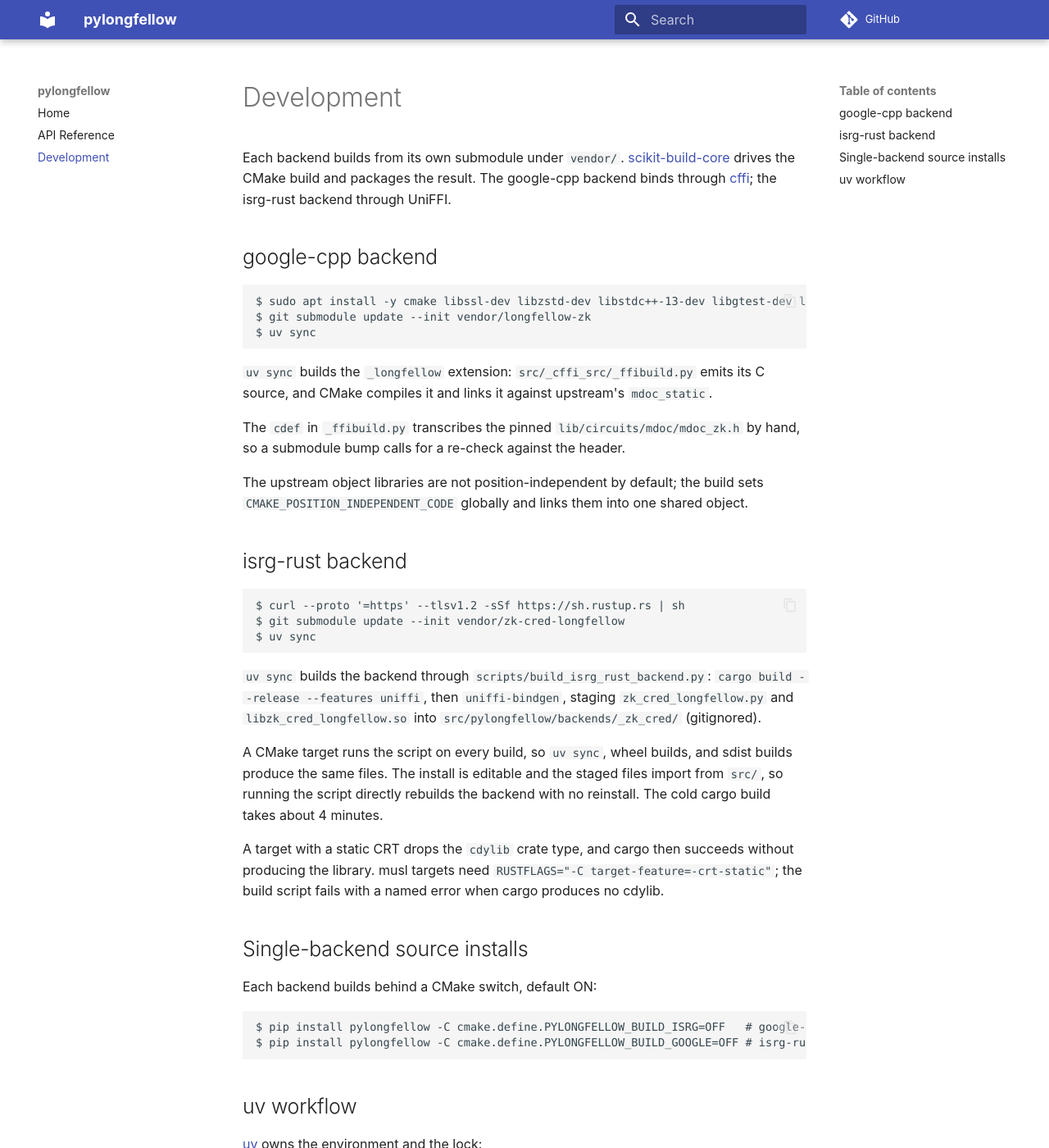
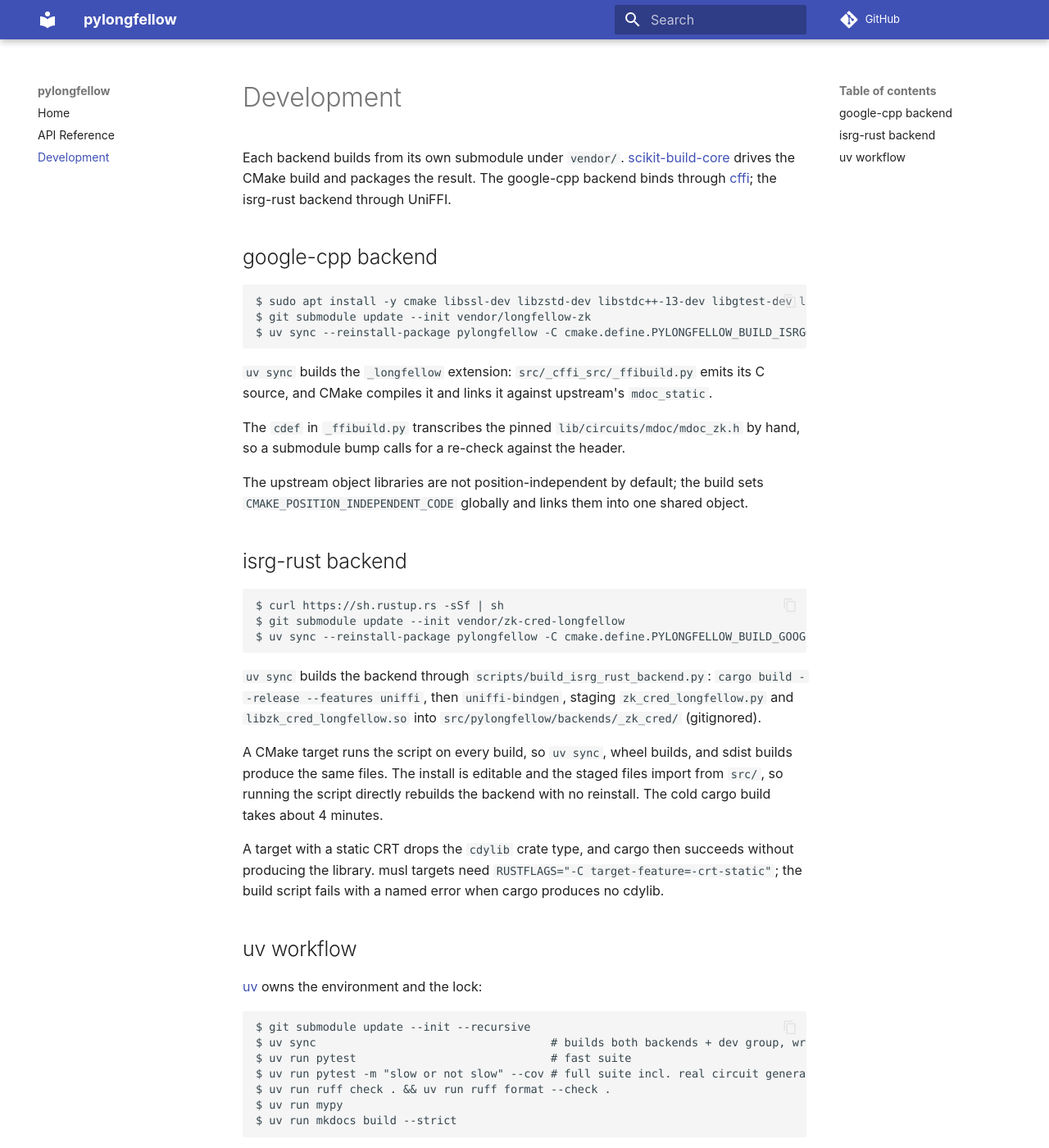
Before and after one commit to pipe23-org/pylongfellow, an MkDocs documentation site: the page built from docs/development.md, in a window 1280 px wide and 1400 px high. Shown: the whole window at 82% size. Built offline with MkDocs 1.6.1 and Material for MkDocs 9.7.7, drawn with Linux system fonts in a browser that asks for light colours; comment, search, counter and statistics services are not loaded; some of the changed text lies outside the part shown.

Commit message:
docs: single-backend builds live in the backend blocks
Each section's block builds its backend alone via the CMake switch;
both backends fully gate in CMakeLists, so the other submodule is not
needed. The section at the bottom goes; the uv workflow block gains the
recursive submodule init for the both-backend build. The rustup line
loses the TLS ceremony, keeping -sSf.

````diff
--- a/docs/development.md
+++ b/docs/development.md
@@ -10,7 +10,7 @@ packages the result. The google-cpp backend binds through
 ```
 $ sudo apt install -y cmake libssl-dev libzstd-dev libstdc++-13-dev libgtest-dev libbenchmark-dev
 $ git submodule update --init vendor/longfellow-zk
-$ uv sync
+$ uv sync --reinstall-package pylongfellow -C cmake.define.PYLONGFELLOW_BUILD_ISRG=OFF
 ```
 
 `uv sync` builds the `_longfellow` extension: `src/_cffi_src/_ffibuild.py` emits its C source,
@@ -25,9 +25,9 @@ The upstream object libraries are not position-independent by default; the build
 ## isrg-rust backend
 
 ```
-$ curl --proto '=https' --tlsv1.2 -sSf https://sh.rustup.rs | sh
+$ curl https://sh.rustup.rs -sSf | sh
 $ git submodule update --init vendor/zk-cred-longfellow
-$ uv sync
+$ uv sync --reinstall-package pylongfellow -C cmake.define.PYLONGFELLOW_BUILD_GOOGLE=OFF
 ```
 
 `uv sync` builds the backend through `scripts/build_isrg_rust_backend.py`: `cargo build
@@ -43,20 +43,12 @@ A target with a static CRT drops the `cdylib` crate type, and cargo then succeed
 producing the library. musl targets need `RUSTFLAGS="-C target-feature=-crt-static"`; the
 build script fails with a named error when cargo produces no cdylib.
 
-## Single-backend source installs
-
-Each backend builds behind a CMake switch, default ON:
-
-```
-$ pip install pylongfellow -C cmake.define.PYLONGFELLOW_BUILD_ISRG=OFF   # google-cpp only
-$ pip install pylongfellow -C cmake.define.PYLONGFELLOW_BUILD_GOOGLE=OFF # isrg-rust only
-```
-
 ## uv workflow
 
 [uv](https://docs.astral.sh/uv/) owns the environment and the lock:
 
 ```
+$ git submodule update --init --recursive
 $ uv sync                                   # builds both backends + dev group, writes uv.lock
 $ uv run pytest                             # fast suite
 $ uv run pytest -m "slow or not slow" --cov # full suite incl. real circuit generation
````
